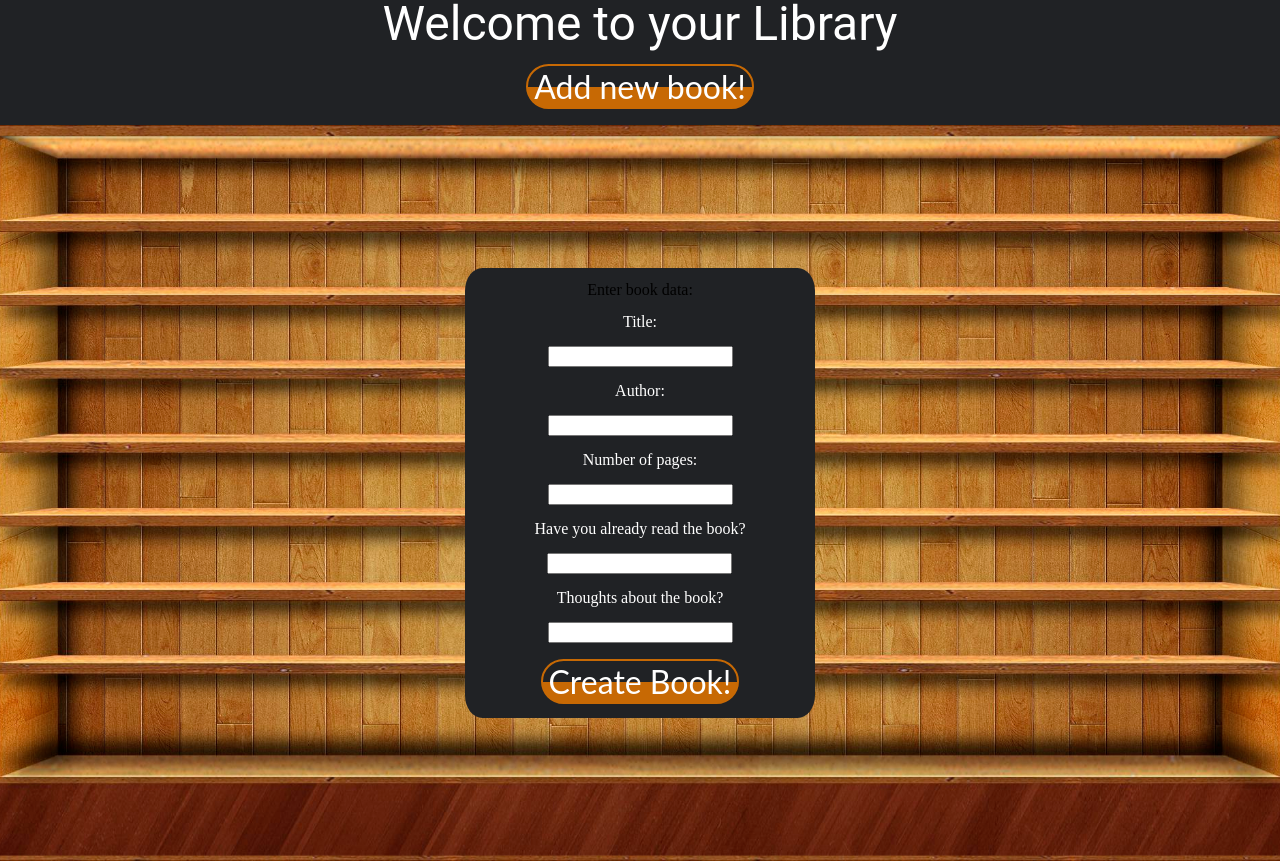
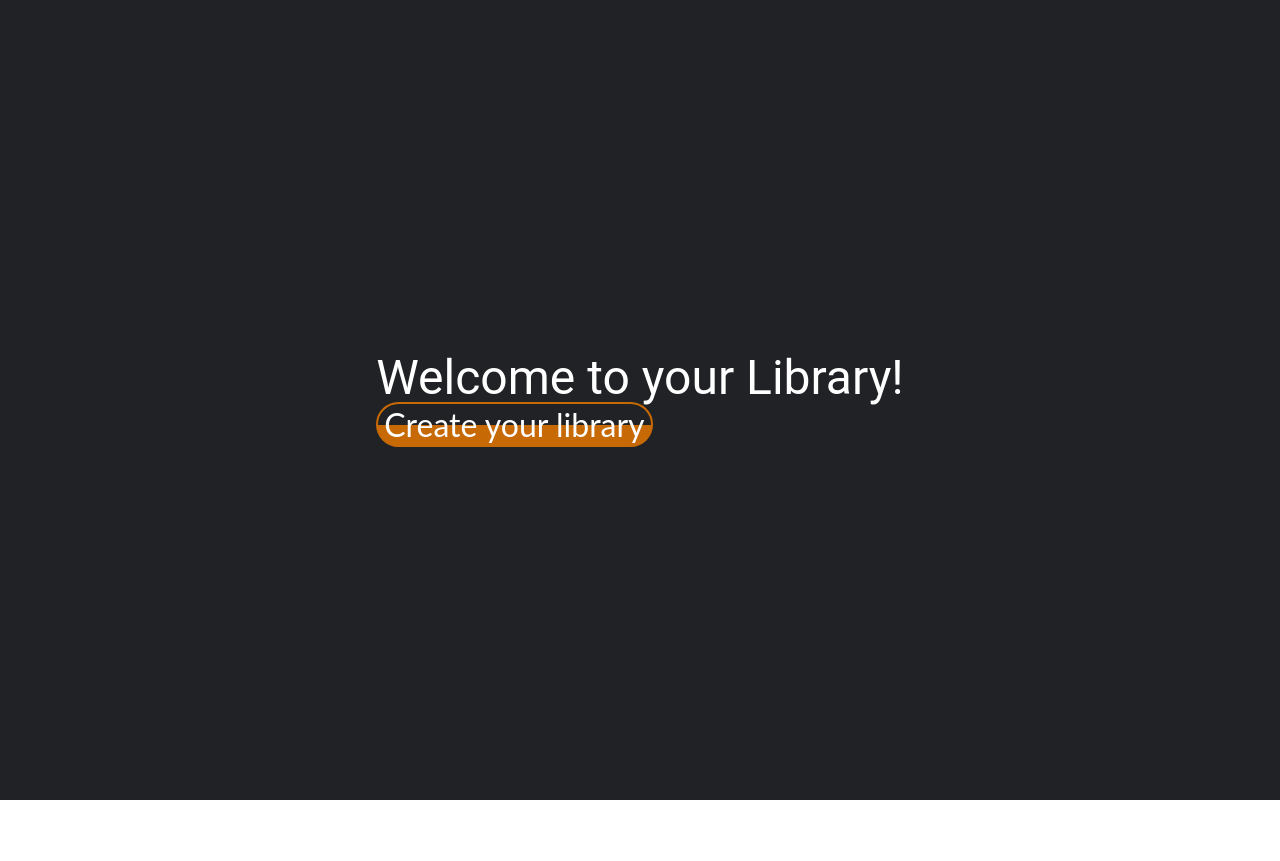
Before and after one commit to Clash2453/Odin-project-Library, a plain HTML site: page pages/index.html in a window 1280 px wide. After the commit the page ends 800 px from the top, so only its background shows below. Drawn offline with Linux system fonts and the light colour scheme.

Commit message:
Make changes to the structure to accommodate js changes

```diff
--- a/pages/index.html
+++ b/pages/index.html
@@ -8,11 +8,13 @@
     <title>Library</title>
 </head>
 <body>
-    <main>
-        <h1>Welcome to your Library</h1>
-        <button onclick="gatherInput()" id="add-button">Add new book!</button>
-        <div class="container">
-            <div class="card">
+    <main id="main-section">
+        <div id="initialize">
+            <h1>Welcome to your Library!</h1>
+            <button onclick="promptInput()" id="createButton">Create your library</button>
+        </div>
+        <div class="container hidden" id="container">
+            <div class="card hidden" id="input-card">
                 <h2>Enter book data:</h2>
                 <label for="title">
                     Title:
@@ -34,7 +36,7 @@
                     Thoughts about the book?
                     <input type="text">
                 </label>
-                <button onclick="createBook()" >Create Book!</button>
+                <button onclick="createLibrary()" id="add-button">Add new book!</button>
             </div>
         </div>
     </main>
```
